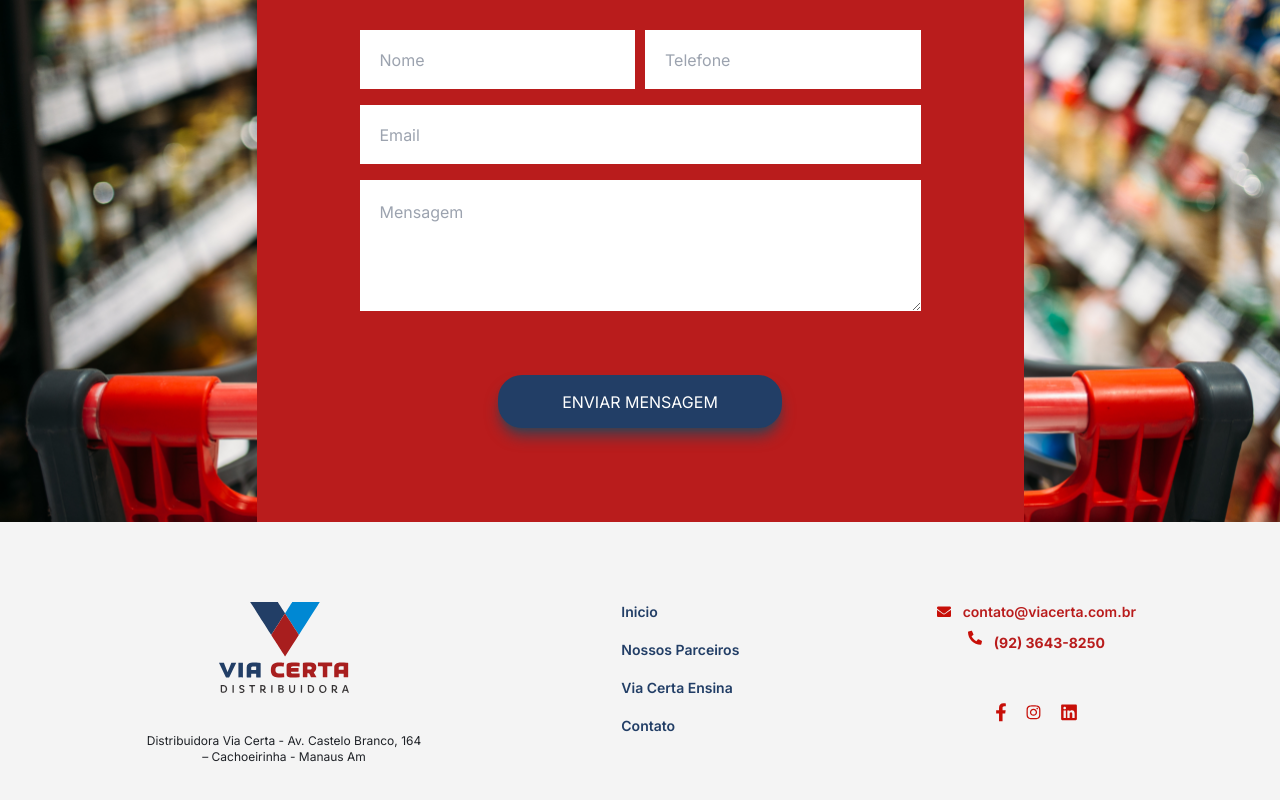
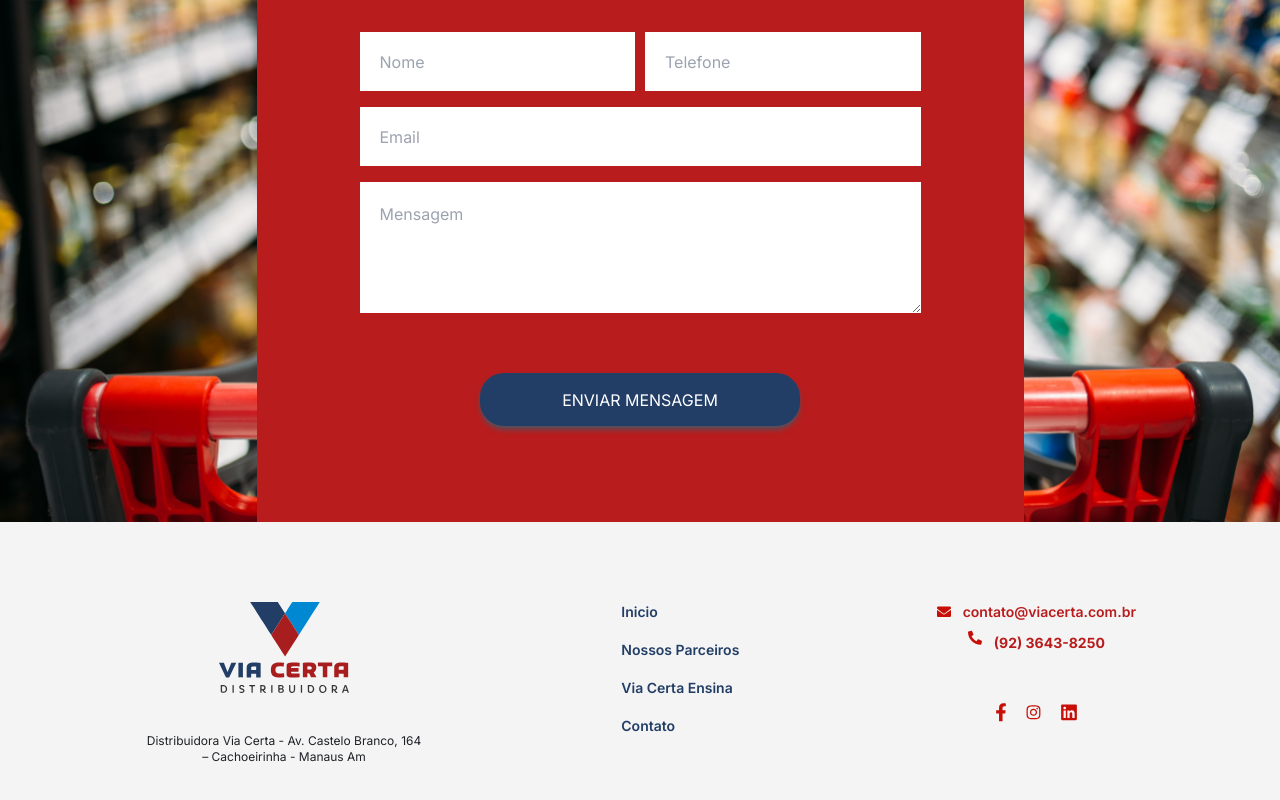
Before and after one commit to juliuscaezarff/desafio-kayzen, a Next.js app: page / in a window 1280 px wide. Shown: the part 3460-4260 px from the top of the page. Built offline with nearby package versions, Linux system fonts and the light colour scheme; what tailwindcss-animatecss would draw is missing.

Commit message:
feat: animação para o button

```diff
--- a/src/components/Organisms/HomeFormSection/index.tsx
+++ b/src/components/Organisms/HomeFormSection/index.tsx
@@ -11,7 +11,7 @@ const HomeFormSection = () => {
 
         <HomeFormComponent />
 
-        <button className="px-16 mt-[64px] bg-blue-primary text-white rounded-3xl h-[53px] uppercase shadow-lg shadow-gray-700">
+        <button className="btn-form">
           Enviar Mensagem
         </button>
       </div>
--- a/src/components/Organisms/HomeFormSection/styles.css
+++ b/src/components/Organisms/HomeFormSection/styles.css
@@ -8,4 +8,11 @@
   .title-form-container {
     @apply text-4xl font-semibold text-white max-w-[303px] md:max-w-[593px] mb-[50px];
   }
+
+  .btn-form {
+    @apply mt-[60px] relative bg-blue-primary text-white rounded-3xl h-[53px] uppercase w-[320px];
+    @apply shadow-md shadow-gray-600 transition duration-200 transform;
+    @apply hover:scale-105 hover:bg-white hover:text-red-primary;
+    @apply hover:border-transparent hover:border-none hover:rounded-3xl hover:bottom-0 hover:left-0 hover:h-[53px];
+  }
 }
```
